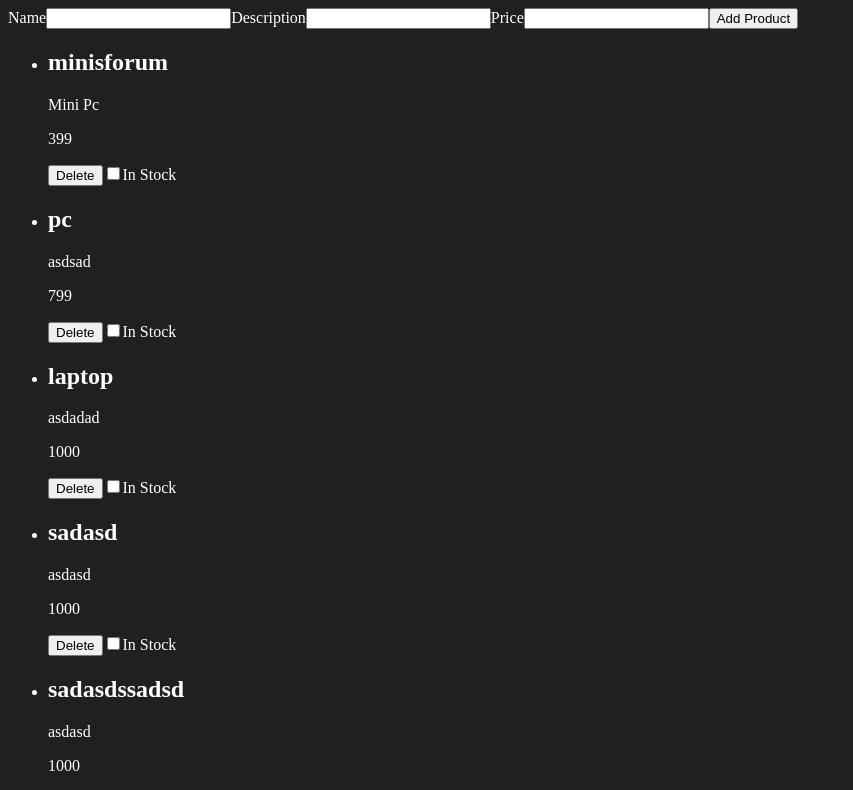
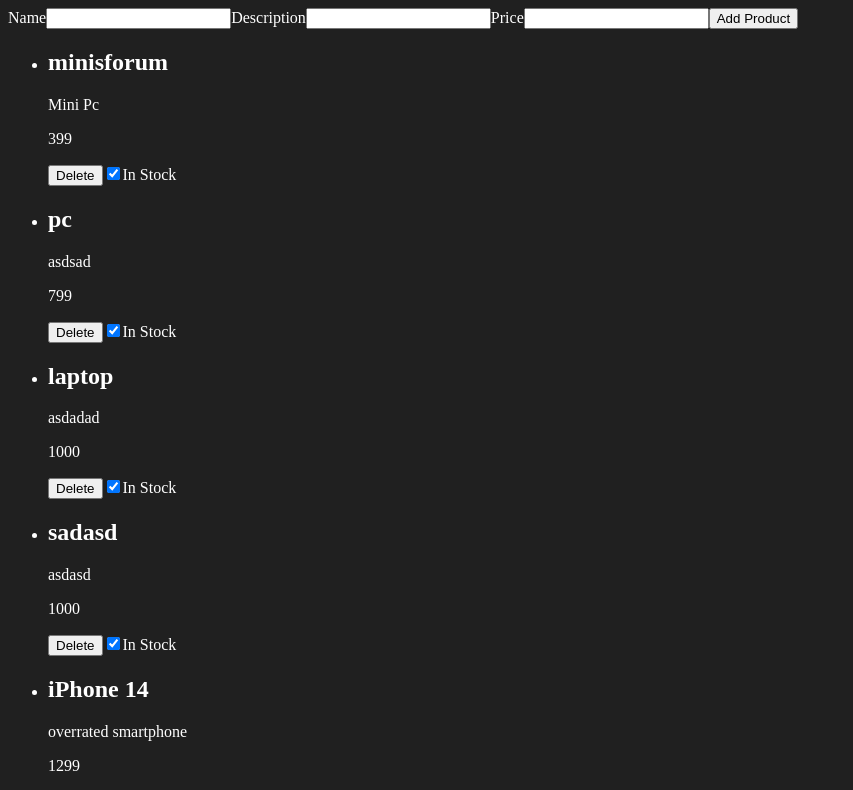
Before and after one commit to sagomadev/react-query-crud, a React (Vite) app: page / in a window 1280 px wide. Shown: the top 790 px of the page, without its empty margins (0-853 px from the left). Built offline with nearby package versions, Linux system fonts and the light colour scheme; data requests are answered from the project's data file.

Commit message:
Add Update Product

```diff
--- a/db/products.json
+++ b/db/products.json
@@ -41,13 +41,6 @@
       "price": "1000",
       "inStock": true,
       "id": 6
-    },
-    {
-      "name": "sadasdssadsd",
-      "description": "asdasd",
-      "price": "1000",
-      "inStock": true,
-      "id": 7
     }
   ]
 }
--- a/src/api/productsAPI.js
+++ b/src/api/productsAPI.js
@@ -13,3 +13,6 @@
   productsAPI.post("/products", product);
 
 export const deleteProduct = (id) => productsAPI.delete(`/products/${id}`);
+
+export const updateProduct = (product) =>
+  productsAPI.put(`/products/${product.id}`, product);
--- a/src/components/Products.jsx
+++ b/src/components/Products.jsx
@@ -1,5 +1,5 @@
 import { useMutation, useQuery, useQueryClient } from "@tanstack/react-query";
-import { deleteProduct, getProducts } from "../api/productsAPI";
+import { deleteProduct, getProducts, updateProduct } from "../api/productsAPI";
 
 export default function Products() {
   const queryClient = useQueryClient();
@@ -20,6 +20,11 @@
     onSuccess: () => queryClient.invalidateQueries("products"),
   });
 
+  const updateProductMutation = useMutation({
+    mutationFn: updateProduct,
+    onSuccess: () => queryClient.invalidateQueries("products"),
+  });
+
   if (isLoading) return <div>Loading...</div>;
 
   if (isError) return <div>Error:{error.message}</div>;
@@ -31,11 +36,22 @@
           <h2>{product.name}</h2>
           <p>{product.description}</p>
           <p>{product.price}</p>
-          <button onClick={() => deleteProductMutation(product.id)}>
+          <button onClick={() => deleteProductMutation.mutate(product.id)}>
             Delete
           </button>
-          <input type="checkbox" name="stock" id="stock" />
-          <label htmlFor="stock">In Stock</label>
+          <input
+            type="checkbox"
+            checked={product.inStock}
+            name="stock"
+            id={`stock${product.id}`}
+            onChange={(e) =>
+              updateProductMutation.mutate({
+                ...product,
+                inStock: e.target.checked,
+              })
+            }
+          />
+          <label htmlFor={`stock${product.id}`}>In Stock</label>
         </li>
       ))}
     </ul>
```
